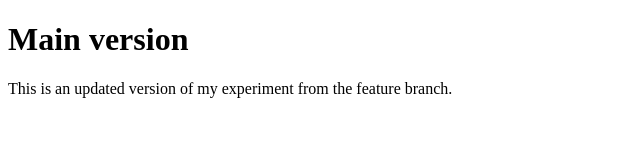
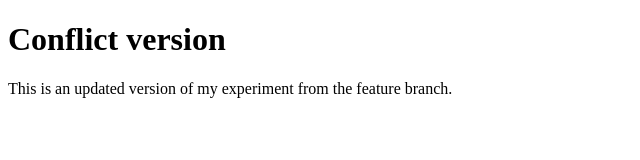
Before and after one commit to ridhii31/Experiment-1, a plain HTML site: page index.html in a window 1280 px wide. Shown: the whole page, without its empty margins (0-640 px from the left). Drawn offline with Linux system fonts and the light colour scheme.

Commit message:
change heading differently on conflict branch

```diff
--- a/index.html
+++ b/index.html
@@ -5,7 +5,7 @@
     <title>Experiment 1</title>
   </head>
   <body>
-    <h1>Main version</h1>
+    <h1>Conflict version</h1>
     <p>This is an updated version of my experiment from the feature branch.</p>
   </body>
 </html>
```
